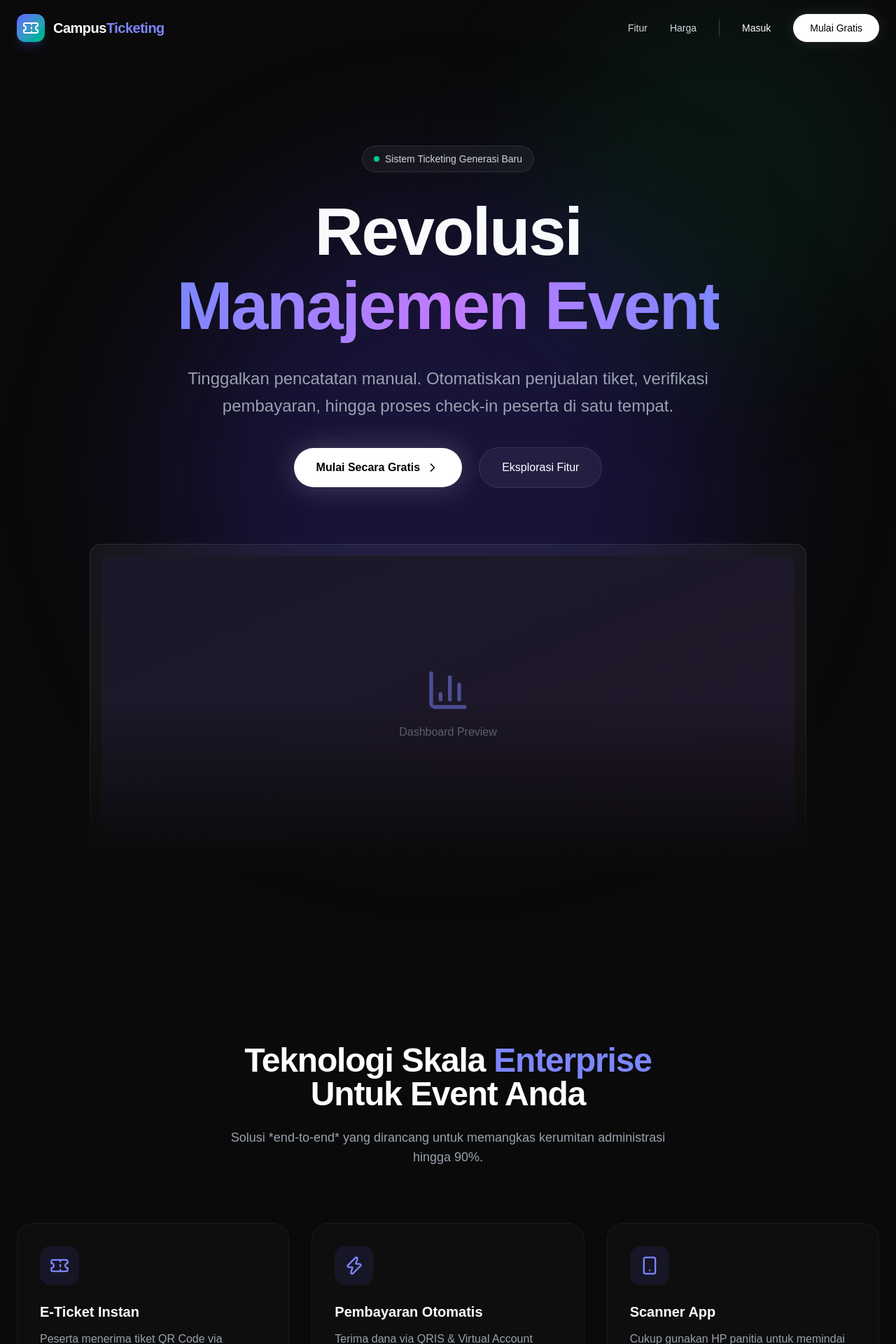
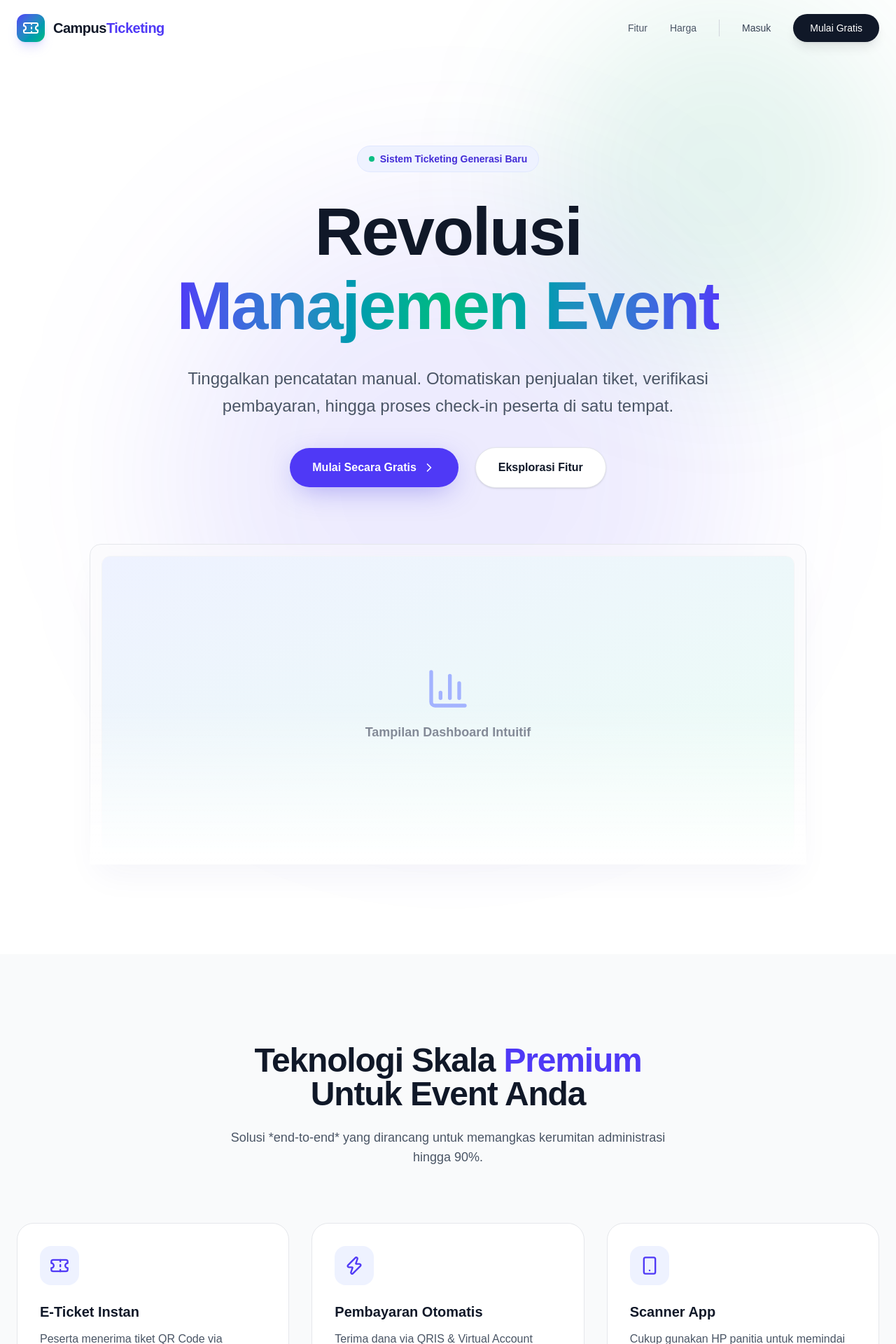
Before and after one commit to rzarxx/form-event, a Next.js app: page / in a window 1280 px wide. Shown: the top 1920 px of the page at 70% size. Built offline with nearby package versions, Linux system fonts and the light colour scheme.

Commit message:
Revert to light mode landing page

```diff
--- a/src/app/page.tsx
+++ b/src/app/page.tsx
@@ -27,36 +27,36 @@ export default function LandingPage() {
   ];
 
   return (
-    <div className="min-h-screen bg-[#0A0A0A] text-gray-50 font-sans selection:bg-indigo-500/30 overflow-x-hidden">
+    <div className="min-h-screen bg-gray-50 text-gray-900 font-sans selection:bg-indigo-500/30 overflow-x-hidden">
 
       {/* Navbar */}
-      <nav className={`fixed w-full z-50 transition-all duration-300 ${isScrolled ? "bg-[#0A0A0A]/80 backdrop-blur-md border-b border-white/10 py-3" : "bg-transparent py-5"}`}>
+      <nav className={`fixed w-full z-50 transition-all duration-300 ${isScrolled ? "bg-white/80 backdrop-blur-md border-b border-gray-200 py-3" : "bg-transparent py-5"}`}>
         <div className="max-w-7xl mx-auto px-4 sm:px-6 flex items-center justify-between">
           <div className="flex items-center gap-3">
-            <div className="w-10 h-10 rounded-xl bg-gradient-to-br from-indigo-500 to-emerald-500 flex items-center justify-center shadow-lg shadow-indigo-500/20">
+            <div className="w-10 h-10 rounded-xl bg-gradient-to-br from-indigo-600 to-emerald-500 flex items-center justify-center shadow-lg shadow-indigo-500/20">
               <Ticket className="h-6 w-6 text-white" />
             </div>
-            <span className="text-xl font-bold text-white tracking-tight">
-              Campus<span className="text-indigo-400">Ticketing</span>
+            <span className="text-xl font-bold text-gray-900 tracking-tight">
+              Campus<span className="text-indigo-600">Ticketing</span>
             </span>
           </div>
 
           {/* Desktop Menu */}
           <div className="hidden md:flex items-center gap-8">
-            <Link href="#features" className="text-sm font-medium text-gray-300 hover:text-white transition-colors">Fitur</Link>
-            <Link href="#pricing" className="text-sm font-medium text-gray-300 hover:text-white transition-colors">Harga</Link>
-            <div className="h-6 w-px bg-white/20" />
-            <Link href="/login" className="text-sm font-medium text-white hover:text-indigo-400 transition-colors">
+            <Link href="#features" className="text-sm font-medium text-gray-600 hover:text-indigo-600 transition-colors">Fitur</Link>
+            <Link href="#pricing" className="text-sm font-medium text-gray-600 hover:text-indigo-600 transition-colors">Harga</Link>
+            <div className="h-6 w-px bg-gray-300" />
+            <Link href="/login" className="text-sm font-medium text-gray-700 hover:text-indigo-600 transition-colors">
               Masuk
             </Link>
-            <Link href="/register" className="px-6 py-2.5 rounded-full text-sm font-medium bg-white text-black hover:bg-gray-200 transition-all shadow-[0_0_20px_rgba(255,255,255,0.1)]">
+            <Link href="/register" className="px-6 py-2.5 rounded-full text-sm font-medium bg-gray-900 text-white hover:bg-gray-800 transition-all shadow-lg shadow-gray-900/10 hover:shadow-gray-900/20">
               Mulai Gratis
             </Link>
           </div>
 
           {/* Mobile Menu Toggle */}
           <button
-            className="md:hidden p-2 text-gray-300 hover:text-white"
+            className="md:hidden p-2 text-gray-600 hover:text-gray-900"
             onClick={() => setMobileMenuOpen(!mobileMenuOpen)}
           >
             {mobileMenuOpen ? <X className="h-6 w-6" /> : <Menu className="h-6 w-6" />}
@@ -71,16 +71,16 @@ export default function LandingPage() {
             initial={{ opacity: 0, y: -20 }}
             animate={{ opacity: 1, y: 0 }}
             exit={{ opacity: 0, y: -20 }}
-            className="fixed inset-0 z-40 bg-[#0A0A0A]/95 backdrop-blur-xl pt-24 px-6 md:hidden"
+            className="fixed inset-0 z-40 bg-white/95 backdrop-blur-xl pt-24 px-6 md:hidden"
           >
             <div className="flex flex-col gap-6 items-center text-center">
-              <Link href="#features" onClick={() => setMobileMenuOpen(false)} className="text-xl font-medium text-gray-300">Fitur Utama</Link>
-              <Link href="#pricing" onClick={() => setMobileMenuOpen(false)} className="text-xl font-medium text-gray-300">Skema Harga</Link>
-              <div className="w-full h-px bg-white/10 my-4" />
-              <Link href="/login" onClick={() => setMobileMenuOpen(false)} className="w-full py-4 text-lg font-medium text-white border border-white/20 rounded-2xl">
+              <Link href="#features" onClick={() => setMobileMenuOpen(false)} className="text-xl font-medium text-gray-700">Fitur Utama</Link>
+              <Link href="#pricing" onClick={() => setMobileMenuOpen(false)} className="text-xl font-medium text-gray-700">Skema Harga</Link>
+              <div className="w-full h-px bg-gray-200 my-4" />
+              <Link href="/login" onClick={() => setMobileMenuOpen(false)} className="w-full py-4 text-lg font-medium text-gray-900 border border-gray-300 rounded-2xl">
                 Masuk Akun
               </Link>
-              <Link href="/register" onClick={() => setMobileMenuOpen(false)} className="w-full py-4 text-lg font-bold bg-gradient-to-r from-indigo-500 to-indigo-600 text-white rounded-2xl">
+              <Link href="/register" onClick={() => setMobileMenuOpen(false)} className="w-full py-4 text-lg font-bold bg-gradient-to-r from-indigo-600 to-indigo-700 text-white rounded-2xl shadow-lg shadow-indigo-600/20">
                 Buat Event Sekarang
               </Link>
             </div>
@@ -89,9 +89,9 @@ export default function LandingPage() {
       </AnimatePresence>
 
       {/* Hero Section */}
-      <section className="relative pt-32 pb-20 md:pt-52 md:pb-32 overflow-hidden">
+      <section className="relative pt-32 pb-20 md:pt-52 md:pb-32 overflow-hidden bg-white">
         {/* Background Effects */}
-        <div className="absolute top-1/2 left-1/2 -translate-x-1/2 -translate-y-1/2 w-[800px] h-[800px] bg-indigo-600/20 rounded-full blur-[120px] pointer-events-none" />
+        <div className="absolute top-1/2 left-1/2 -translate-x-1/2 -translate-y-1/2 w-[800px] h-[800px] bg-indigo-600/10 rounded-full blur-[120px] pointer-events-none" />
         <div className="absolute top-0 right-0 w-[500px] h-[500px] bg-emerald-600/10 rounded-full blur-[100px] pointer-events-none" />
 
         <div className="relative z-10 max-w-7xl mx-auto px-4 sm:px-6 text-center">
@@ -99,20 +99,20 @@ export default function LandingPage() {
             initial={{ opacity: 0, scale: 0.9 }}
             animate={{ opacity: 1, scale: 1 }}
             transition={{ duration: 0.5 }}
-            className="inline-flex items-center gap-2 px-4 py-2 rounded-full bg-white/5 border border-white/10 mb-8 backdrop-blur-sm"
+            className="inline-flex items-center gap-2 px-4 py-2 rounded-full bg-indigo-50 border border-indigo-100 mb-8 backdrop-blur-sm"
           >
-            <span className="flex h-2 w-2 rounded-full bg-emerald-400 animate-pulse" />
-            <span className="text-sm font-medium text-gray-300">Sistem Ticketing Generasi Baru</span>
+            <span className="flex h-2 w-2 rounded-full bg-emerald-500 animate-pulse" />
+            <span className="text-sm font-semibold text-indigo-700">Sistem Ticketing Generasi Baru</span>
           </motion.div>
 
           <motion.h1
             initial={{ opacity: 0, y: 20 }}
             animate={{ opacity: 1, y: 0 }}
             transition={{ duration: 0.5, delay: 0.1 }}
-            className="text-5xl sm:text-6xl md:text-8xl font-extrabold tracking-tight mb-8 leading-[1.1]"
+            className="text-5xl sm:text-6xl md:text-8xl font-extrabold tracking-tight mb-8 leading-[1.1] text-gray-900"
           >
             Revolusi <br className="hidden sm:block" />
-            <span className="text-transparent bg-clip-text bg-gradient-to-r from-indigo-400 via-purple-400 to-indigo-400">
+            <span className="text-transparent bg-clip-text bg-gradient-to-r from-indigo-600 via-emerald-500 to-indigo-600">
               Manajemen Event
             </span>
           </motion.h1>
@@ -121,7 +121,7 @@ export default function LandingPage() {
             initial={{ opacity: 0, y: 20 }}
             animate={{ opacity: 1, y: 0 }}
             transition={{ duration: 0.5, delay: 0.2 }}
-            className="text-lg md:text-2xl text-gray-400 max-w-3xl mx-auto mb-10 leading-relaxed font-light"
+            className="text-lg md:text-2xl text-gray-600 max-w-3xl mx-auto mb-10 leading-relaxed"
           >
             Tinggalkan pencatatan manual. Otomatiskan penjualan tiket, verifikasi pembayaran, hingga proses check-in peserta di satu tempat.
           </motion.p>
@@ -132,11 +132,11 @@ export default function LandingPage() {
             transition={{ duration: 0.5, delay: 0.3 }}
             className="flex flex-col sm:flex-row items-center justify-center gap-4 sm:gap-6"
           >
-            <Link href="/register" className="w-full sm:w-auto px-8 py-4 rounded-full text-base font-bold bg-white text-black hover:scale-105 transition-all flex items-center justify-center gap-2 group shadow-[0_0_40px_rgba(255,255,255,0.2)]">
+            <Link href="/register" className="w-full sm:w-auto px-8 py-4 rounded-full text-base font-bold bg-indigo-600 text-white hover:bg-indigo-700 hover:scale-105 transition-all flex items-center justify-center gap-2 group shadow-[0_10px_40px_-10px_rgba(79,70,229,0.5)]">
               Mulai Secara Gratis
               <ChevronRight className="h-5 w-5 group-hover:translate-x-1 transition-transform" />
             </Link>
-            <Link href="#features" className="w-full sm:w-auto px-8 py-4 rounded-full text-base font-medium bg-white/5 hover:bg-white/10 text-white border border-white/10 transition-all flex items-center justify-center">
+            <Link href="#features" className="w-full sm:w-auto px-8 py-4 rounded-full text-base font-semibold bg-white hover:bg-gray-50 text-gray-900 border border-gray-200 transition-all flex items-center justify-center shadow-sm">
               Eksplorasi Fitur
             </Link>
           </motion.div>
@@ -147,14 +147,14 @@ export default function LandingPage() {
             transition={{ duration: 0.7, delay: 0.5 }}
             className="mt-20 relative mx-auto max-w-5xl"
           >
-            <div className="absolute inset-0 bg-gradient-to-t from-[#0A0A0A] via-transparent to-transparent z-10" />
-            <div className="relative rounded-2xl border border-white/10 bg-white/5 p-2 sm:p-4 backdrop-blur-sm overflow-hidden">
-              <div className="aspect-[16/9] md:aspect-[21/9] bg-[#111] rounded-xl border border-white/5 flex items-center justify-center relative overflow-hidden">
+            <div className="absolute inset-0 bg-gradient-to-t from-white via-transparent to-transparent z-10" />
+            <div className="relative rounded-2xl border border-gray-200 bg-gray-50/50 p-2 sm:p-4 backdrop-blur-sm overflow-hidden shadow-2xl shadow-indigo-900/5">
+              <div className="aspect-[16/9] md:aspect-[21/9] bg-white rounded-xl border border-gray-100 flex items-center justify-center relative overflow-hidden">
                 {/* Placeholder Mockup */}
-                <div className="absolute inset-0 bg-gradient-to-br from-indigo-500/10 to-purple-500/10" />
+                <div className="absolute inset-0 bg-gradient-to-br from-indigo-50 to-emerald-50" />
                 <div className="text-center z-10">
-                  <BarChart3 className="w-16 h-16 text-indigo-400 mx-auto mb-4 opacity-50" />
-                  <p className="text-gray-500 font-medium">Dashboard Preview</p>
+                  <BarChart3 className="w-16 h-16 text-indigo-300 mx-auto mb-4" />
+                  <p className="text-gray-500 font-semibold text-lg">Tampilan Dashboard Intuitif</p>
                 </div>
               </div>
             </div>
@@ -163,11 +163,11 @@ export default function LandingPage() {
       </section>
 
       {/* Features Detail */}
-      <section id="features" className="py-24 sm:py-32 relative">
+      <section id="features" className="py-24 sm:py-32 relative bg-gray-50">
         <div className="max-w-7xl mx-auto px-4 sm:px-6">
           <div className="text-center mb-20">
-            <h2 className="text-3xl sm:text-4xl md:text-5xl font-bold mb-6 text-white tracking-tight">Teknologi Skala <span className="text-indigo-400">Enterprise</span> <br/>Untuk Event Anda</h2>
-            <p className="text-gray-400 max-w-2xl mx-auto text-lg">Solusi *end-to-end* yang dirancang untuk memangkas kerumitan administrasi hingga 90%.</p>
+            <h2 className="text-3xl sm:text-4xl md:text-5xl font-extrabold mb-6 text-gray-900 tracking-tight">Teknologi Skala <span className="text-indigo-600">Premium</span> <br/>Untuk Event Anda</h2>
+            <p className="text-gray-600 max-w-2xl mx-auto text-lg">Solusi *end-to-end* yang dirancang untuk memangkas kerumitan administrasi hingga 90%.</p>
           </div>
 
           <div className="grid sm:grid-cols-2 lg:grid-cols-3 gap-6 sm:gap-8">
@@ -178,13 +178,13 @@ export default function LandingPage() {
                 viewport={{ once: true }}
                 transition={{ duration: 0.4, delay: i * 0.1 }}
                 key={i}
-                className="p-8 rounded-3xl bg-white/[0.02] border border-white/5 hover:bg-white/[0.04] transition-colors group"
+                className="p-8 rounded-3xl bg-white border border-gray-200 hover:border-indigo-300 hover:shadow-xl hover:shadow-indigo-500/5 transition-all group"
               >
-                <div className="w-14 h-14 rounded-2xl bg-indigo-500/10 flex items-center justify-center mb-6 group-hover:scale-110 group-hover:bg-indigo-500/20 transition-all">
-                  <f.icon className="h-7 w-7 text-indigo-400" />
+                <div className="w-14 h-14 rounded-2xl bg-indigo-50 flex items-center justify-center mb-6 group-hover:scale-110 group-hover:bg-indigo-100 transition-transform">
+                  <f.icon className="h-7 w-7 text-indigo-600" />
                 </div>
-                <h3 className="text-xl font-bold mb-3 text-white">{f.title}</h3>
-                <p className="text-gray-400 leading-relaxed">{f.desc}</p>
+                <h3 className="text-xl font-bold mb-3 text-gray-900">{f.title}</h3>
+                <p className="text-gray-600 leading-relaxed">{f.desc}</p>
               </motion.div>
             ))}
           </div>
@@ -192,40 +192,40 @@ export default function LandingPage() {
       </section>
 
       {/* Pricing */}
-      <section id="pricing" className="py-24 sm:py-32 relative overflow-hidden bg-indigo-950/20 border-y border-white/5">
-         <div className="absolute top-1/2 left-1/2 -translate-x-1/2 -translate-y-1/2 w-[800px] h-[800px] bg-indigo-600/10 rounded-full blur-[120px] pointer-events-none" />
+      <section id="pricing" className="py-24 sm:py-32 relative overflow-hidden bg-white border-t border-gray-200">
+         <div className="absolute top-1/2 left-1/2 -translate-x-1/2 -translate-y-1/2 w-[800px] h-[800px] bg-emerald-600/5 rounded-full blur-[120px] pointer-events-none" />
 
          <div className="max-w-4xl mx-auto px-4 sm:px-6 text-center relative z-10">
-            <h2 className="text-3xl sm:text-5xl font-bold mb-6 text-white">Investasi yang <span className="text-transparent bg-clip-text bg-gradient-to-r from-emerald-400 to-emerald-200">Masuk Akal</span></h2>
-            <p className="text-lg sm:text-xl text-gray-400 mb-12">Tanpa langganan bulanan. Kami hanya berkembang jika event Anda sukses.</p>
+            <h2 className="text-3xl sm:text-5xl font-extrabold mb-6 text-gray-900">Investasi yang <span className="text-transparent bg-clip-text bg-gradient-to-r from-emerald-500 to-teal-400">Masuk Akal</span></h2>
+            <p className="text-lg sm:text-xl text-gray-600 mb-12">Tanpa langganan bulanan. Kami hanya membebankan biaya layanan kecil jika event Anda sukses.</p>
 
             <motion.div
               initial={{ opacity: 0, scale: 0.95 }}
               whileInView={{ opacity: 1, scale: 1 }}
               viewport={{ once: true }}
-              className="p-8 sm:p-12 rounded-[2rem] bg-gradient-to-b from-white/10 to-white/5 border border-white/10 backdrop-blur-xl relative overflow-hidden"
+              className="p-8 sm:p-12 rounded-[2rem] bg-indigo-900 border border-indigo-800 shadow-2xl relative overflow-hidden"
             >
-              <div className="absolute top-0 right-0 p-8 opacity-10">
-                <Ticket className="w-48 h-48 rotate-12" />
+              <div className="absolute top-0 right-0 p-8 opacity-[0.05]">
+                <Ticket className="w-48 h-48 rotate-12 text-white" />
               </div>
               <div className="relative z-10 flex flex-col md:flex-row items-center justify-between gap-8 text-left">
                 <div>
                   <p className="text-indigo-300 font-semibold mb-2 uppercase tracking-wider text-sm">Platform Fee</p>
                   <div className="flex items-baseline gap-2 mb-4">
                     <span className="text-5xl sm:text-6xl font-extrabold text-white">Rp 2.000</span>
-                    <span className="text-gray-400 font-medium">/ tiket</span>
+                    <span className="text-indigo-200 font-medium">/ tiket</span>
                   </div>
                   <ul className="space-y-3">
-                    <li className="flex items-center gap-3 text-gray-300"><CheckCircle2 className="w-5 h-5 text-emerald-400 flex-shrink-0"/> Gratis sepenuhnya untuk event gratis</li>
-                    <li className="flex items-center gap-3 text-gray-300"><CheckCircle2 className="w-5 h-5 text-emerald-400 flex-shrink-0"/> Akses penuh ke aplikasi Scanner</li>
-                    <li className="flex items-center gap-3 text-gray-300"><CheckCircle2 className="w-5 h-5 text-emerald-400 flex-shrink-0"/> Dukungan QRIS & Virtual Account</li>
+                    <li className="flex items-center gap-3 text-indigo-100"><CheckCircle2 className="w-5 h-5 text-emerald-400 flex-shrink-0"/> Gratis sepenuhnya untuk event gratis</li>
+                    <li className="flex items-center gap-3 text-indigo-100"><CheckCircle2 className="w-5 h-5 text-emerald-400 flex-shrink-0"/> Akses penuh ke aplikasi Scanner</li>
+                    <li className="flex items-center gap-3 text-indigo-100"><CheckCircle2 className="w-5 h-5 text-emerald-400 flex-shrink-0"/> Dukungan QRIS & Virtual Account</li>
                   </ul>
                 </div>
                 <div className="w-full md:w-auto">
-                  <Link href="/register" className="block w-full text-center px-8 py-5 rounded-2xl font-bold bg-indigo-500 hover:bg-indigo-600 text-white transition-colors shadow-lg shadow-indigo-500/25">
+                  <Link href="/register" className="block w-full text-center px-8 py-5 rounded-2xl font-bold bg-white text-indigo-900 hover:bg-gray-50 transition-colors shadow-lg">
                     Mulai Buat Event
                   </Link>
-                  <p className="text-xs text-center text-gray-400 mt-4">Proses pendaftaran kurang dari 1 menit.</p>
+                  <p className="text-xs text-center text-indigo-300 mt-4">Proses pendaftaran kurang dari 1 menit.</p>
                 </div>
               </div>
             </motion.div>
@@ -233,10 +233,10 @@ export default function LandingPage() {
       </section>
 
       {/* CTA Section */}
-      <section className="py-24 relative">
+      <section className="py-24 relative bg-gray-50 border-t border-gray-200">
         <div className="max-w-4xl mx-auto px-4 sm:px-6 text-center">
-          <h2 className="text-3xl md:text-5xl font-bold mb-8 text-white">Siap Memajukan Event Anda?</h2>
-          <Link href="/register" className="inline-flex items-center justify-center px-8 py-4 rounded-full text-lg font-bold bg-white text-black hover:scale-105 transition-all gap-2 group">
+          <h2 className="text-3xl md:text-5xl font-extrabold mb-8 text-gray-900 tracking-tight">Siap Memajukan Event Anda?</h2>
+          <Link href="/register" className="inline-flex items-center justify-center px-8 py-4 rounded-full text-lg font-bold bg-gray-900 text-white hover:bg-black hover:scale-105 transition-all gap-2 group shadow-xl shadow-gray-900/10">
             Daftar Sebagai Panitia
             <ArrowRight className="h-5 w-5 group-hover:translate-x-1 transition-transform" />
           </Link>
@@ -244,13 +244,13 @@ export default function LandingPage() {
       </section>
 
       {/* Footer */}
-      <footer className="py-12 border-t border-white/10 bg-[#050505]">
+      <footer className="py-12 border-t border-gray-200 bg-white">
         <div className="max-w-7xl mx-auto px-4 sm:px-6 flex flex-col md:flex-row items-center justify-between gap-6">
           <div className="flex items-center gap-2">
-            <Ticket className="h-5 w-5 text-indigo-500" />
-            <span className="font-bold text-white tracking-tight">CampusTicketing</span>
+            <Ticket className="h-6 w-6 text-indigo-600" />
+            <span className="font-bold text-gray-900 tracking-tight text-lg">CampusTicketing</span>
           </div>
-          <p className="text-gray-500 text-sm">&copy; 2026 CampusTicketing. All rights reserved.</p>
+          <p className="text-gray-500 text-sm font-medium">&copy; 2026 CampusTicketing. All rights reserved.</p>
         </div>
       </footer>
     </div>
```
